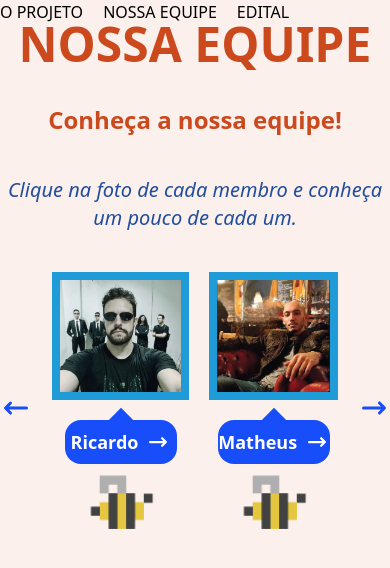
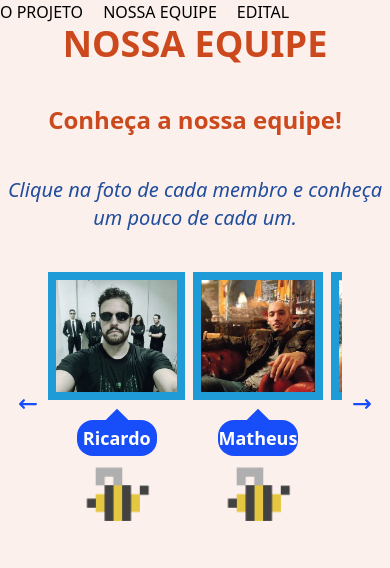
Before and after one commit to MariaCHelena/BullyingMap-Site, a React (Vite) app: page /BullyingMap-Site/nossaequipe in a window 390 px wide. Shown: the top 568 px of the page. Built offline with nearby package versions, Linux system fonts and the light colour scheme.

Commit message:
style: Ajustando responsividade da página Nossa Equipe

```diff
--- a/src/features/edital/pages/index.tsx
+++ b/src/features/edital/pages/index.tsx
@@ -5,7 +5,7 @@ const EditalPage = () => {
         <div className='flex flex-col justify-start gap-3'>
             <h1 className=" text-laranja text-4xl font-bold">EDITAL</h1>
             <h2 className="text-azul text-lg font-bold">COTAÇÃO PÚBLICA DE PREÇOS NO 001/2024</h2>
-            <p className="text-preto font-medium">Projeto Bullyingmap 2.0 – Gamificação Ativa para o Enfrentamento à Intimidação Sistemática (Bullying) Nas Escolas (Chamada 04/2023 Tech Learning – Vinculada ao Edital 10/2023 – Programa FAPDF Learning da Fundação de Apoio à Pesquisa do Distrito Federal – FAP-DF).</p>
+            <p className="text-preto font-medium text-justify">Projeto Bullyingmap 2.0 – Gamificação Ativa para o Enfrentamento à Intimidação Sistemática (Bullying) Nas Escolas (Chamada 04/2023 Tech Learning – Vinculada ao Edital 10/2023 – Programa FAPDF Learning da Fundação de Apoio à Pesquisa do Distrito Federal – FAP-DF).</p>
             <p className="text-preto font-medium">Para ler o edital completo, <a className="underline" href="https://bullyingmap.com/wp-content/uploads/2024/08/Edital-Cotacao-precos-bullying-map-final.pdf" target="__blank">acesse</a>.</p>
         </div>
         <img className='sm:w-2/3 md:w-3/5 lg:w-2/5' src={arvore} alt="Arvore" />
--- a/src/features/nossa-equipe/carrossel/cardMember/index.tsx
+++ b/src/features/nossa-equipe/carrossel/cardMember/index.tsx
@@ -33,11 +33,11 @@ const CardMember = ({id, nome, codNome, funcao, descricao, linkLattes, onClick,
         <img className={`w-h-32 h-32 md:w-36 md:h-36 border-8 ${select ? 'border-amarelo' : 'border-azulClaro'}`} src={image} alt="" />
 
         <div className='relative flex flex-col justify-center items-center mt-5'>
-            <div className={`absolute top-[-8px] w-5 h-5 rotate-45 ${select ? 'bg-amarelo' : 'bg-azulMedio'}`}></div>
+            <div className={`absolute top-[-8px] w-4 h-4 sm:w-5 sm:h-5 rotate-45 ${select ? 'bg-amarelo' : 'bg-azulMedio'}`}></div>
 
-            <p className={`${select ? 'text-azulMedio' : 'text-white'} text-lg ${select ? 'bg-amarelo' : 'bg-azulMedio'} font-bold w-28 h-11 rounded-2xl flex flex-row justify-center items-center gap-2`}>
+            <p className={`${select ? 'text-azulMedio' : 'text-white'} text-lg ${select ? 'bg-amarelo' : 'bg-azulMedio'} font-bold w-20 h-9 sm:w-28 sm:h-11 rounded-2xl flex flex-row justify-center items-center gap-2`}>
 
-                {nome.split(' ')[0]} <ArrowLongRightIcon className={`size-6 ${select ? 'text-azulMedio' : 'text-white'} bg-transparent`}/>
+                {nome.split(' ')[0]} <ArrowLongRightIcon className={`hidden sm:block size-6 ${select ? 'text-azulMedio' : 'text-white'} bg-transparent`}/>
             </p>
         </div>
 
--- a/src/features/nossa-equipe/carrossel/descMember/index.tsx
+++ b/src/features/nossa-equipe/carrossel/descMember/index.tsx
@@ -1,4 +1,4 @@
-import React, { useEffect, useState } from "react";
+import { useEffect, useState } from "react";
 
 import sol from '../../../../../public/sol.png'
 
@@ -23,16 +23,16 @@ const DescMember = ({id, nome, codNome, funcao, descricao, linkLattes}: PersonPr
         })
     },[id])
 
-    return <div className="flex flex-col w-full mx-12">
+    return <div className="flex flex-col w-11/12 mx-12">
         <div className="relative md:hidden flex justify-center items-center w-full">
-            <img className="w-h-48 h-48 sm:w-60 sm:h-60 border-8 border-amarelo" src={image} alt="" />
+            <img className="w-40 h-40 sm:w-60 sm:h-60 border-8 border-amarelo" src={image} alt="" />
             <img src={sol} alt="Sol" className="absolute top-center right-0 w-1/6 sm:w-1/5" />
         </div>
         <h3 className="text-azul font-bold text-2xl text-center md:text-start">{codNome}</h3>
         <h4 className="text-azul text-xl italic text-center md:text-start">{nome}</h4>
         <h4 className="text-azul text-xl italic text-center md:text-start">{funcao}</h4>
-        <p className="my-2 text-preto text-base md:text-xl text-center md:text-justify">{descricao}</p>
-        <a className="text-laranja font-bold text-lg text-center md:text-start" href={linkLattes}>LINK LATTES</a>
+        <p className=" text-preto text-base sm:text-lg text-center md:text-justify">{descricao}</p>
+        <a className="text-laranja font-bold text-lg text-center md:text-start" href={linkLattes} target="__blank">LINK LATTES</a>
 </div>
 }
 
--- a/src/features/nossa-equipe/carrossel/index.tsx
+++ b/src/features/nossa-equipe/carrossel/index.tsx
@@ -1,12 +1,12 @@
 import { useState, useRef } from "react"
+import CardMember from "./cardMember"
+import DescMember from "./descMember";
 import membros from "@/mocks/membros";
-import CardMember from "./cardMember"
 
 import bluBlockLeft from '../images/blue-blocks-l.png'
 import bluBlockRight from '../images/blue-blocks-r.png'
 
 import { ArrowLongRightIcon, ArrowLongLeftIcon } from "@heroicons/react/16/solid";
-import DescMember from "./descMember";
 
 export default function Carrossel(){
     const carrossel = useRef(null)
@@ -59,13 +59,13 @@ export default function Carrossel(){
         carrossel.current.scrollLeft += carrossel.current.offsetWidth
     }
 
-    return <div className="flex flex-col-reverse md:flex-col justify-center w-full">
-        <span className="flex gap-5 justify-center">
+    return <div className="flex flex-col-reverse md:flex-col justify-center items-center w-full">
+        <span className="flex gap-2 sm:gap-5 justify-center w-11/12">
             <button onClick={handleLeftClick}>
-                <ArrowLongLeftIcon className="size-8 text-azulMedio bg-transparent"/>
+                <ArrowLongLeftIcon className="size-6 sm:size-8 text-azulMedio bg-transparent"/>
             </button>
 
-            <div ref={carrossel} className="overflow-auto scrollbar-hide w-[80%] flex gap-5 overflow-x-auto scroll-smooth">
+            <div ref={carrossel} className="overflow-auto scrollbar-hide w-full flex gap-2 sm:gap-6 overflow-x-auto scroll-smooth">
                 {membros.map((membro, index) =>
                     <div className='flex flex-none flex-col-reverse md:flex-col justify-center items-center' key={index}>
                         <CardMember
@@ -82,12 +82,12 @@ export default function Carrossel(){
             </div>
 
             <button onClick={handleRightClick}>
-                <ArrowLongRightIcon className="size-8 text-azulMedio bg-transparent"/>
+                <ArrowLongRightIcon className="size-6 sm:size-8 text-azulMedio bg-transparent"/>
             </button>
         </span>
 
         <span className="my-10 mx-0 flex justify-center md:justify-between items-center w-full">
-            <img className="hidden md:block w-48 h-72" src={bluBlockLeft} alt="blocos azuis" />
+            <img className="hidden md:block w-32 h-56 lg:w-48 lg:h-72" src={bluBlockLeft} alt="blocos azuis" />
             {(membroTarget.id !== 0) ?
                 <DescMember
                 id={membroTarget.id}
@@ -103,7 +103,7 @@ export default function Carrossel(){
                 </div>
 
             }
-            <img className="hidden md:block w-64 h-72" src={bluBlockRight} alt="blocos azuis" />
+            <img className="hidden md:block w-52 h-56 lg:w-64 lg:h-72" src={bluBlockRight} alt="blocos azuis" />
         </span>
     </div>
 }
--- a/src/features/nossa-equipe/pages/index.tsx
+++ b/src/features/nossa-equipe/pages/index.tsx
@@ -6,9 +6,11 @@ export default function NossaEquipe(){
         <div>
             <div className='relative mx-4'>
                 <img className='absolute top-center right-0 w-1/5 h-w-1/5 xl:w-56 xl:h-56 hidden md:block' src={sol} alt="Sol" />
-                <h1 className='flex items-center justify-center text-laranja text-5xl h-10 md:h-56 font-bold'>NOSSA EQUIPE</h1>
+                <h1 className='flex items-center justify-center text-laranja text-4xl h-10 md:h-56 font-bold'>NOSSA EQUIPE</h1>
             </div>
-            <Carrossel/>
+            <div className='flex flex-col justify-center items-center'>
+                <Carrossel/>
+            </div>
         </div>
     )
 }
```
